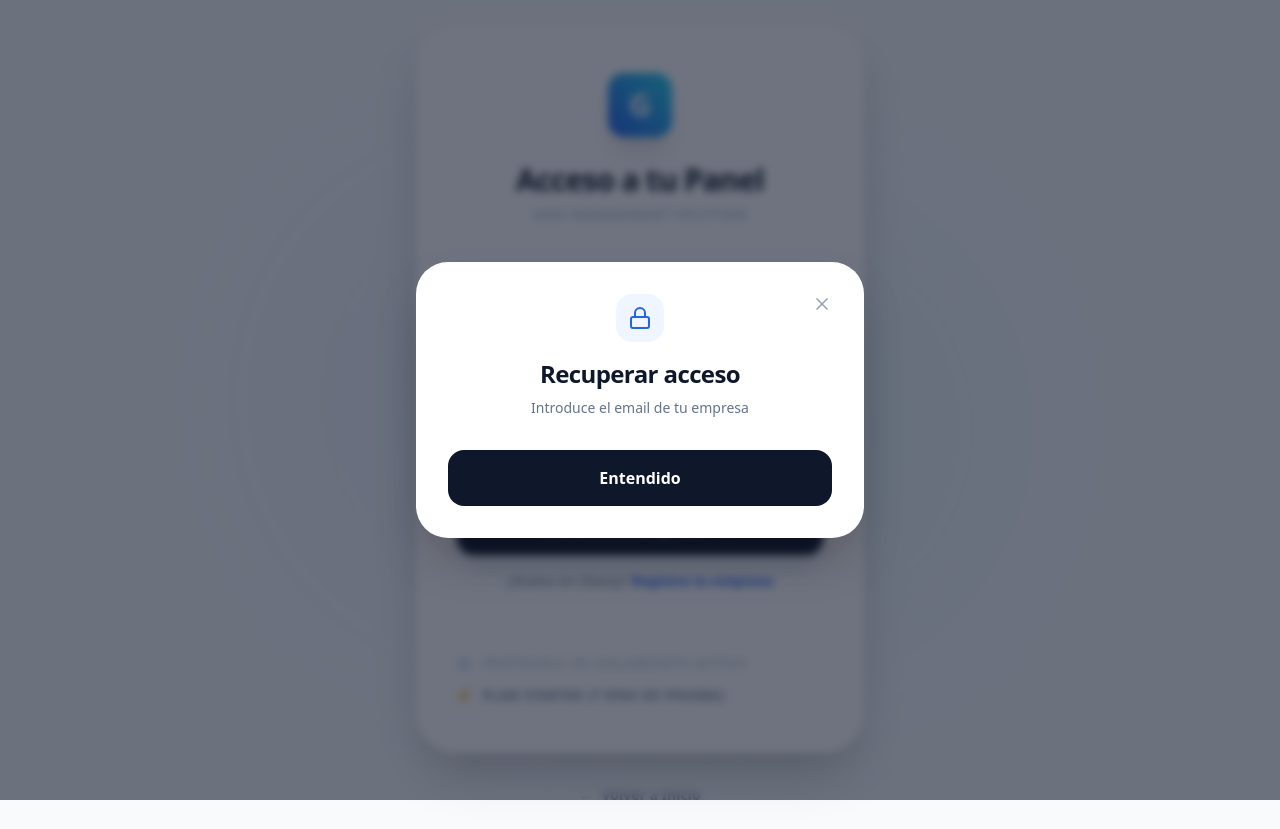
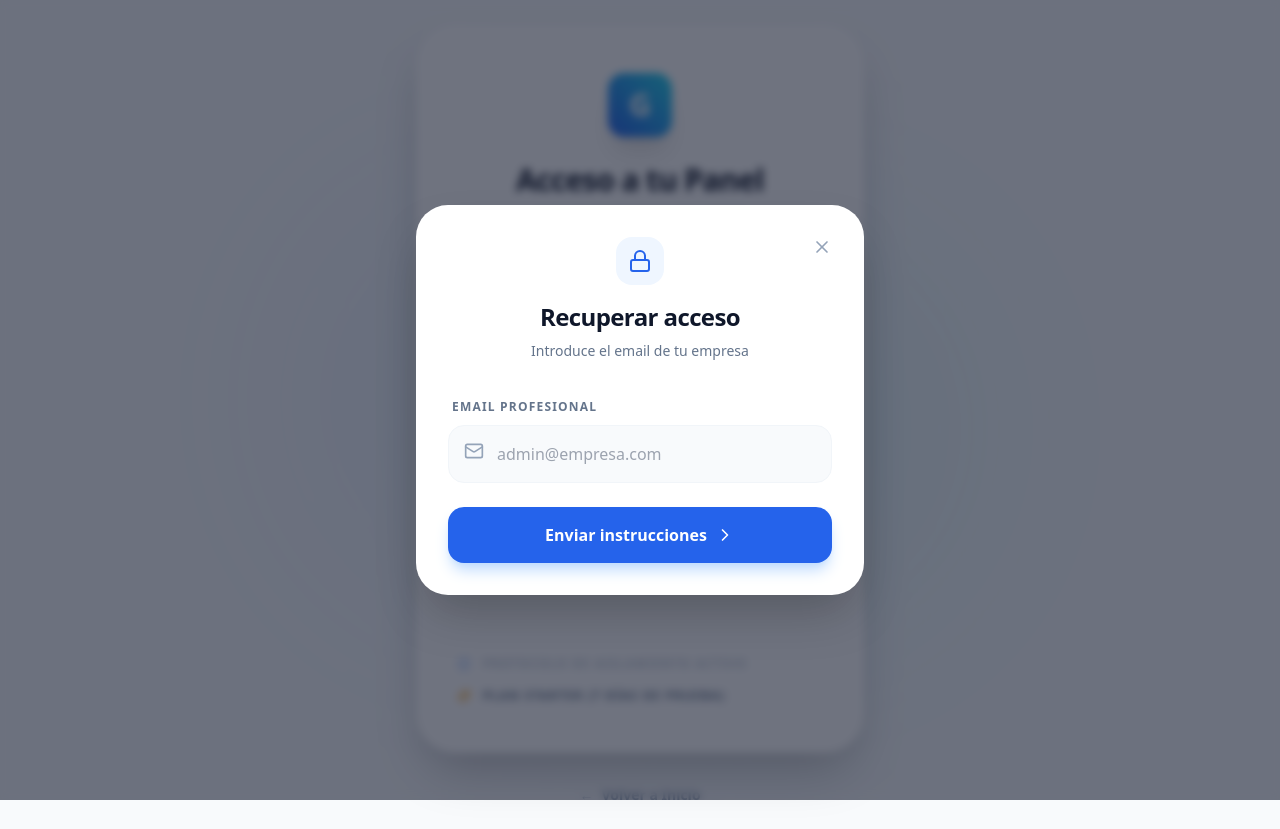
Before and after one commit to orangelmoscott/glassy-multi-tenant-saas, a React (Vite) app in the folder frontend/: page /login in a window 1280 px wide. Both pictures are taken after a click on the button "¿La olvidaste?". Built offline with nearby package versions, Linux system fonts and the light colour scheme.

Commit message:
Fix: Logical error in password recovery modal

```diff
--- a/frontend/src/pages/Login.jsx
+++ b/frontend/src/pages/Login.jsx
@@ -202,7 +202,7 @@ const Login = () => {
                             </div>
                         )}
 
-                        {!recoveryStatus?.type === 'success' ? (
+                        {recoveryStatus?.type !== 'success' ? (
                             <form onSubmit={handleForgotPassword} className="space-y-6">
                             <div className="space-y-2">
                                 <label className="text-xs font-bold text-slate-500 uppercase tracking-widest ml-1">Email Profesional</label>
@@ -227,7 +227,10 @@ const Login = () => {
                         </form>
                         ) : (
                             <button
-                                onClick={() => setShowForgotModal(false)}
+                                onClick={() => {
+                                    setShowForgotModal(false);
+                                    setRecoveryStatus(null);
+                                }}
                                 className="w-full bg-slate-900 text-white py-4 rounded-2xl font-extrabold hover:bg-slate-800 transition-all"
                             >
                                 Entendido
```
Lines whose indentation alone changed are shown as unchanged.
